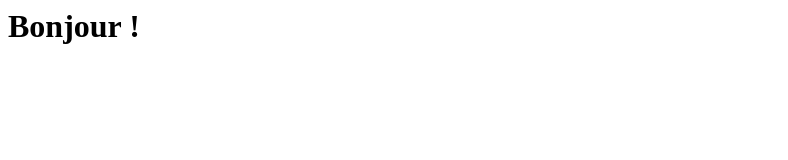
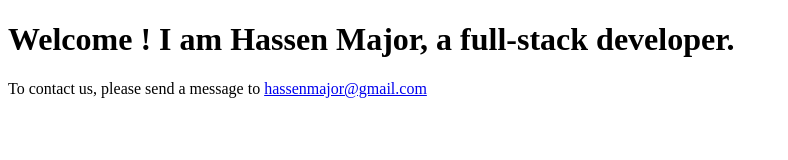
Before and after one commit to hassenmajor/hassenmajor.github.io, a plain HTML site: page index.html in a window 1280 px wide. Shown: the whole page, without its empty margins (0-788 px from the left). Drawn offline with Linux system fonts and the light colour scheme.

Commit message:
My commit

```diff
--- a/index.html
+++ b/index.html
@@ -1 +1,15 @@
-<h1>Bonjour !</h1>
+<!DOCTYPE html>
+<html>
+	<head>
+		<title>Developer Portfolio</title>
+	</head>
+	<body>
+		<h1>Welcome ! I am Hassen Major, a full-stack developer.</h1>
+		<section>
+			<p>
+				To contact us, please send a message to
+				<a href="mailto:hassenmajor@gmail.com">hassenmajor@gmail.com</a>
+			</p>
+		</section>
+	</body>
+</html>
```
